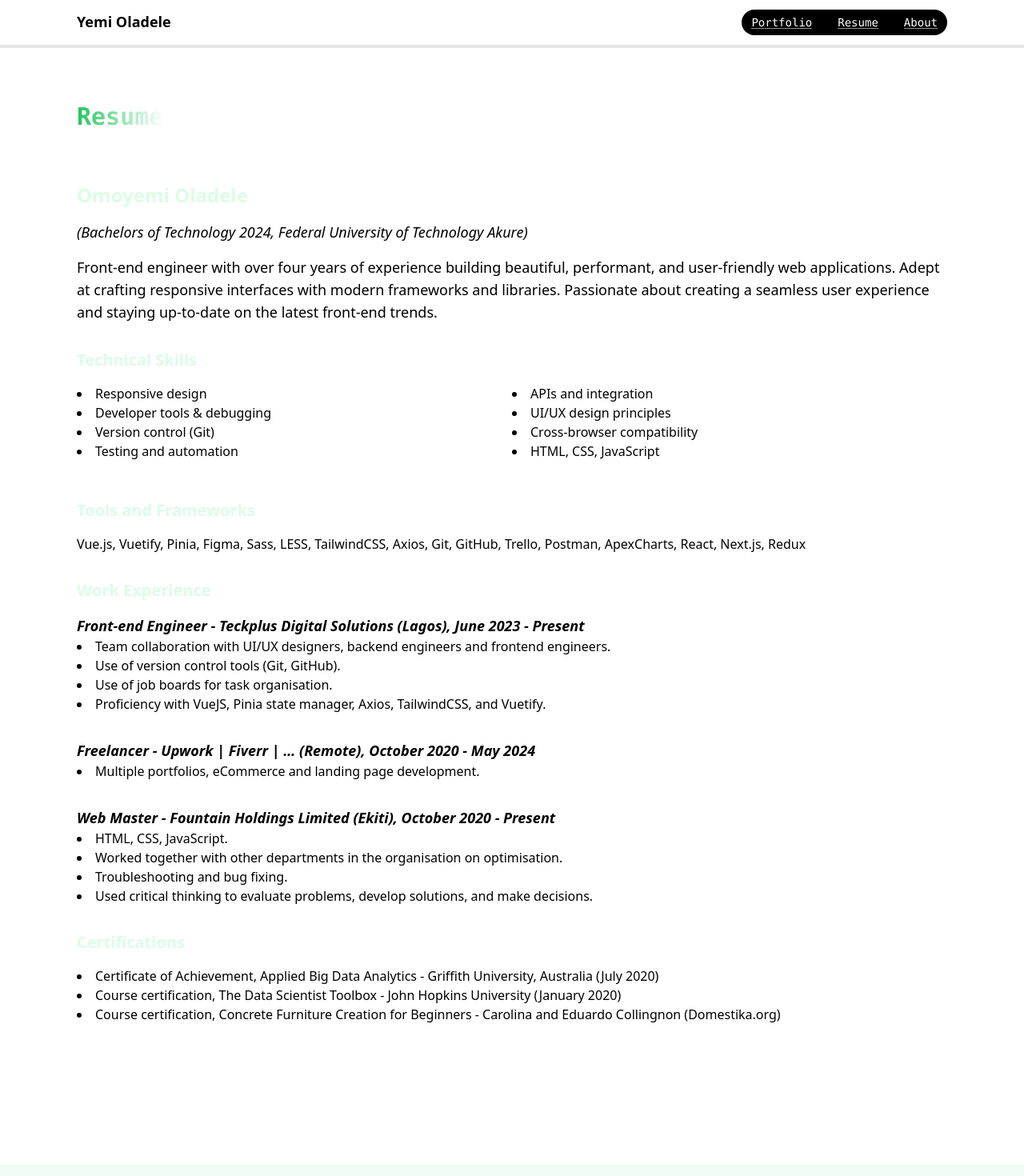
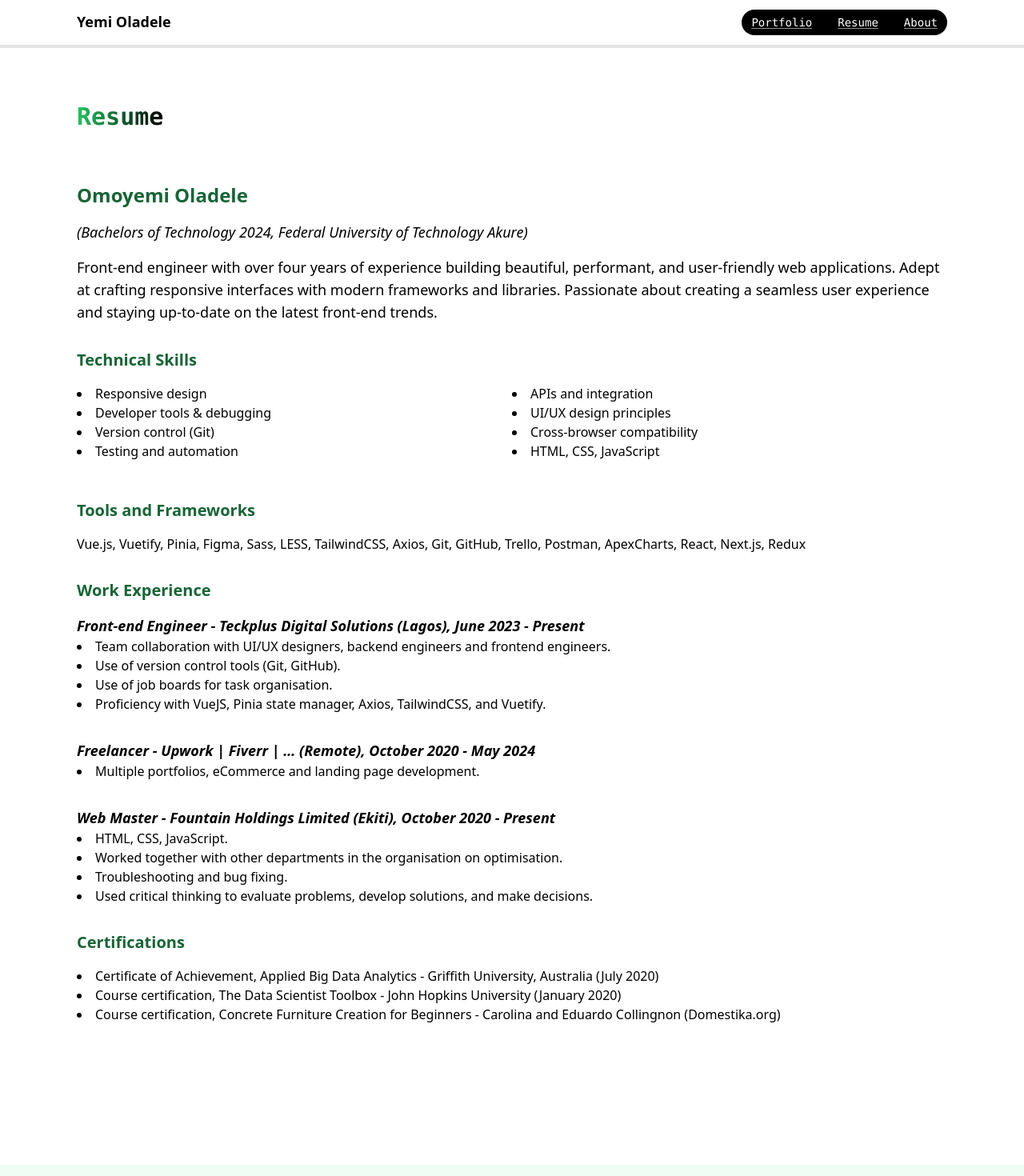
Before and after one commit to Omotobii/personal_portfolio, a Next.js app: page /resume in a window 1280 px wide. Shown: the top 1470 px of the page at 80% size. Built offline with nearby package versions, Linux system fonts and the light colour scheme.

Commit message:
fix dark mode font colors

```diff
--- a/pages/about/index.tsx
+++ b/pages/about/index.tsx
@@ -67,14 +67,14 @@ export default function Resume() {
         {/* Resume Content */}
         <section className="px-5 lg:px-24 pt-32">
           <div className="pb-8">
-            <h2 className="font-extrabold w-max font-mono text-3xl bg-gradient-to-r bg-clip-text text-transparent from-green-500 to-white">
+            <h2 className="font-extrabold w-max font-mono text-3xl bg-gradient-to-r bg-clip-text text-transparent from-green-500 to-black dark:to-white">
               Hello <span className="text-white">👋</span>
             </h2>
           </div>
 
           <div className="sm:grid gap-8 sm:grid-cols-3">
             <div className="dark:text-white col-span-2">
-              <h4 className="text-xl text-green-100 font-bold mt-8 mb-4">
+              <h4 className="text-xl dark:text-green-100 text-green-800 font-bold mt-8 mb-4">
                 Name
               </h4>
               <p className="text-lg mb-4">
@@ -83,7 +83,7 @@ export default function Resume() {
                 Both are Yoruba names. You can simply call me "Yemi".
               </p>
 
-              <h4 className="text-xl text-green-100 font-bold mt-8 mb-4">
+              <h4 className="text-xl dark:text-green-100 text-green-800 font-bold mt-8 mb-4">
                 Past
               </h4>
               <p className="text-lg mb-4">
@@ -97,7 +97,7 @@ export default function Resume() {
                 which helped me land my first job.
               </p>
 
-              <h4 className="text-xl text-green-100 font-bold mt-8 mb-4">
+              <h4 className="text-xl dark:text-green-100 text-green-800 font-bold mt-8 mb-4">
                 Present
               </h4>
               <p className="text-lg mb-4">
@@ -116,7 +116,7 @@ export default function Resume() {
                 play video games, and recently, taking up new hobbies.
               </p>
 
-              <h4 className="text-xl text-green-100 font-bold mt-8 mb-4">
+              <h4 className="text-xl dark:text-green-100 text-green-800 font-bold mt-8 mb-4">
                 Future
               </h4>
               <p className="text-lg mb-4">
@@ -145,7 +145,7 @@ export default function Resume() {
         </section>
 
         {/* Contact Section */}
-        <section className=" font-mono bg-green-50 dark:text-black text-white mt-44 pt-8">
+        <section className=" font-mono bg-green-50 text-black mt-44 pt-8">
           <div className="px-5 lg:px-24">
             <div className=" text-lg font-bold py-6 pb-1">
               <h4>Available for Select freelance opportunities</h4>
--- a/pages/index.tsx
+++ b/pages/index.tsx
@@ -80,7 +80,7 @@ export default function Home() {
 
             <section className=" px-5 w-full pt-32 lg:px-24 sm:px-40">
               <div className="pb-3 sm:pb-8">
-                <h2 className="font-extrabold lg:w-max font-mono text-5xl bg-gradient-to-r bg-clip-text text-transparent from-green-500 to-white ">
+                <h2 className="font-extrabold lg:w-max font-mono text-5xl bg-gradient-to-r bg-clip-text text-transparent from-green-500 dark:to-white to-black ">
                   Frontend Engineer
                   <span className="text-white"> &#128170;</span>
                 </h2>
@@ -166,7 +166,7 @@ export default function Home() {
             className=" px-4 lg:px-24 mt-10 md:mt-28 pt-24 flex flex-col sm:flex-row justify-between"
           >
             <p className="pb-2 md:pb-8 pt-4">
-              <span className=" font-extrabold font-mono text-3xl bg-gradient-to-r bg-clip-text text-transparent from-green-500 to-white">
+              <span className=" font-extrabold font-mono text-3xl bg-gradient-to-r bg-clip-text text-transparent from-green-500 dark:to-white to-black">
                 Featured Work
               </span>
             </p>
@@ -179,6 +179,11 @@ export default function Home() {
           </section>
 
           <section className="px-5 lg:px-24">
+            <a
+              href="http://www.fholdingsltd.com"
+              target="_blank"
+              rel="noopener noreferrer"
+            >
               <div className="group flex flex-col-reverse sm:flex-row sm:justify-between h-auto border">
                 <div className="flex flex-col justify-between h-auto p-4 md:p-12 sm:w-full ">
                   <div className="">
@@ -221,6 +226,7 @@ export default function Home() {
                   </div>
                 </div>
               </div>
+            </a>
           </section>
         </section>
 
@@ -228,7 +234,7 @@ export default function Home() {
 
         {/* beginning of contact section */}
 
-        <section className=" font-mono bg-green-50 dark:text-black text-white mt-44 pt-8">
+        <section className=" font-mono bg-green-50 text-black mt-44 pt-8">
           <div className="px-5 lg:px-24">
             <div className=" text-lg font-bold py-6 pb-1">
               <h4>Available for Select freelance opportunities</h4>
--- a/pages/portfolio/index.tsx
+++ b/pages/portfolio/index.tsx
@@ -67,7 +67,7 @@ export default function Portfolio() {
         {/* Project List */}
         <section className="px-5 lg:px-24 pt-32">
           <div className="pb-8">
-            <h2 className="font-extrabold w-max font-mono text-3xl bg-gradient-to-r bg-clip-text text-transparent from-green-500 to-white">
+            <h2 className="font-extrabold w-max font-mono text-3xl bg-gradient-to-r bg-clip-text text-transparent from-green-500 to-black dark:to-white">
               Portfolio
             </h2>
           </div>
@@ -243,7 +243,7 @@ export default function Portfolio() {
         </section>
 
         {/* Contact Section */}
-        <section className=" font-mono bg-green-50 dark:text-black text-white mt-44 pt-8">
+        <section className=" font-mono bg-green-50 text-black mt-44 pt-8">
           <div className="px-5 lg:px-24">
             <div className=" text-lg font-bold py-6 pb-1">
               <h4>Available for Select freelance opportunities</h4>
--- a/pages/resume/index.tsx
+++ b/pages/resume/index.tsx
@@ -67,13 +67,13 @@ export default function Resume() {
         {/* Resume Content */}
         <section className="px-5 lg:px-24 pt-32">
           <div className="pb-8">
-            <h2 className="font-extrabold w-max font-mono text-3xl bg-gradient-to-r bg-clip-text text-transparent from-green-500 to-white">
+            <h2 className="font-extrabold w-max font-mono text-3xl bg-gradient-to-r bg-clip-text text-transparent from-green-500 to-black dark:to-white">
               Resume
             </h2>
           </div>
 
           <div className="dark:text-white">
-            <h3 className="text-2xl text-green-100 mt-8 font-bold mb-4">
+            <h3 className="text-2xl dark:text-green-100 text-green-800 mt-8 font-bold mb-4">
               Omoyemi Oladele
             </h3>
             <p className="italic text-lg mb-4">
@@ -88,7 +88,7 @@ export default function Resume() {
               and staying up-to-date on the latest front-end trends.
             </p>
 
-            <h4 className="text-xl text-green-100 font-bold mt-8 mb-4">
+            <h4 className="text-xl dark:text-green-100 text-green-800 font-bold mt-8 mb-4">
               Technical Skills
             </h4>
             <div className="grid grid-cols-1 sm:grid-cols-2">
@@ -106,7 +106,7 @@ export default function Resume() {
               </ul>
             </div>
 
-            <h4 className="text-xl text-green-100 font-bold mt-8 mb-4">
+            <h4 className="text-xl dark:text-green-100 text-green-800 font-bold mt-8 mb-4">
               Tools and Frameworks
             </h4>
             <p className="mb-4">
@@ -114,7 +114,7 @@ export default function Resume() {
               Git, GitHub, Trello, Postman, ApexCharts, React, Next.js, Redux
             </p>
 
-            <h4 className="text-xl text-green-100 font-bold mt-8 mb-4">
+            <h4 className="text-xl dark:text-green-100 text-green-800 font-bold mt-8 mb-4">
               Work Experience
             </h4>
             <div className="mb-8">
@@ -165,7 +165,7 @@ export default function Resume() {
               </ul>
             </div>
 
-            <h4 className="text-xl text-green-100 font-bold mt-8 mb-4">
+            <h4 className="text-xl dark:text-green-100 text-green-800 font-bold mt-8 mb-4">
               Certifications
             </h4>
             <ul className="list-disc list-inside mb-4">
@@ -186,7 +186,7 @@ export default function Resume() {
         </section>
 
         {/* Contact Section */}
-        <section className=" font-mono bg-green-50 dark:text-black text-white mt-44 pt-8">
+        <section className=" font-mono bg-green-50 text-black mt-44 pt-8">
           <div className="px-5 lg:px-24">
             <div className=" text-lg font-bold py-6 pb-1">
               <h4>Available for Select freelance opportunities</h4>
```
Lines whose indentation alone changed are shown as unchanged.
